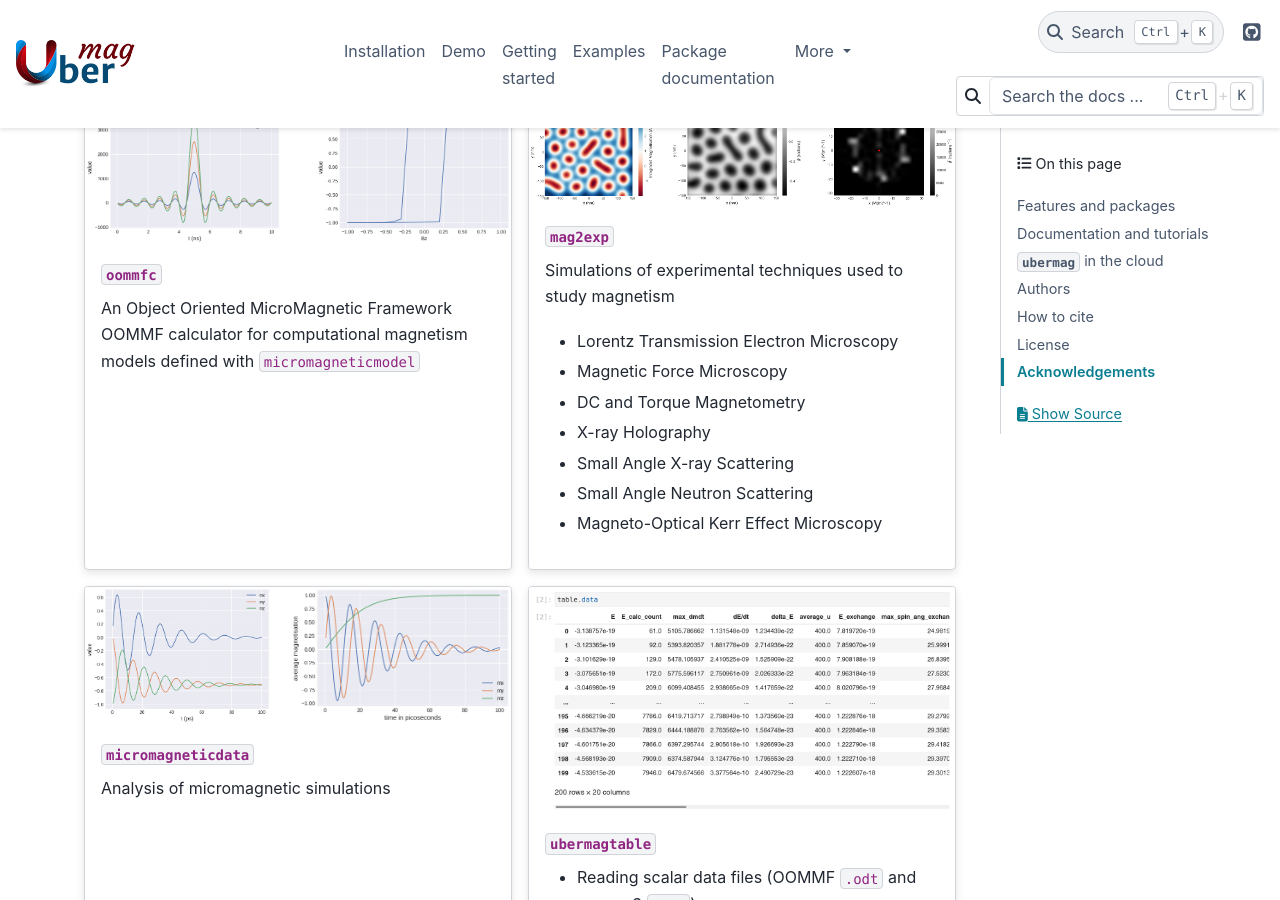
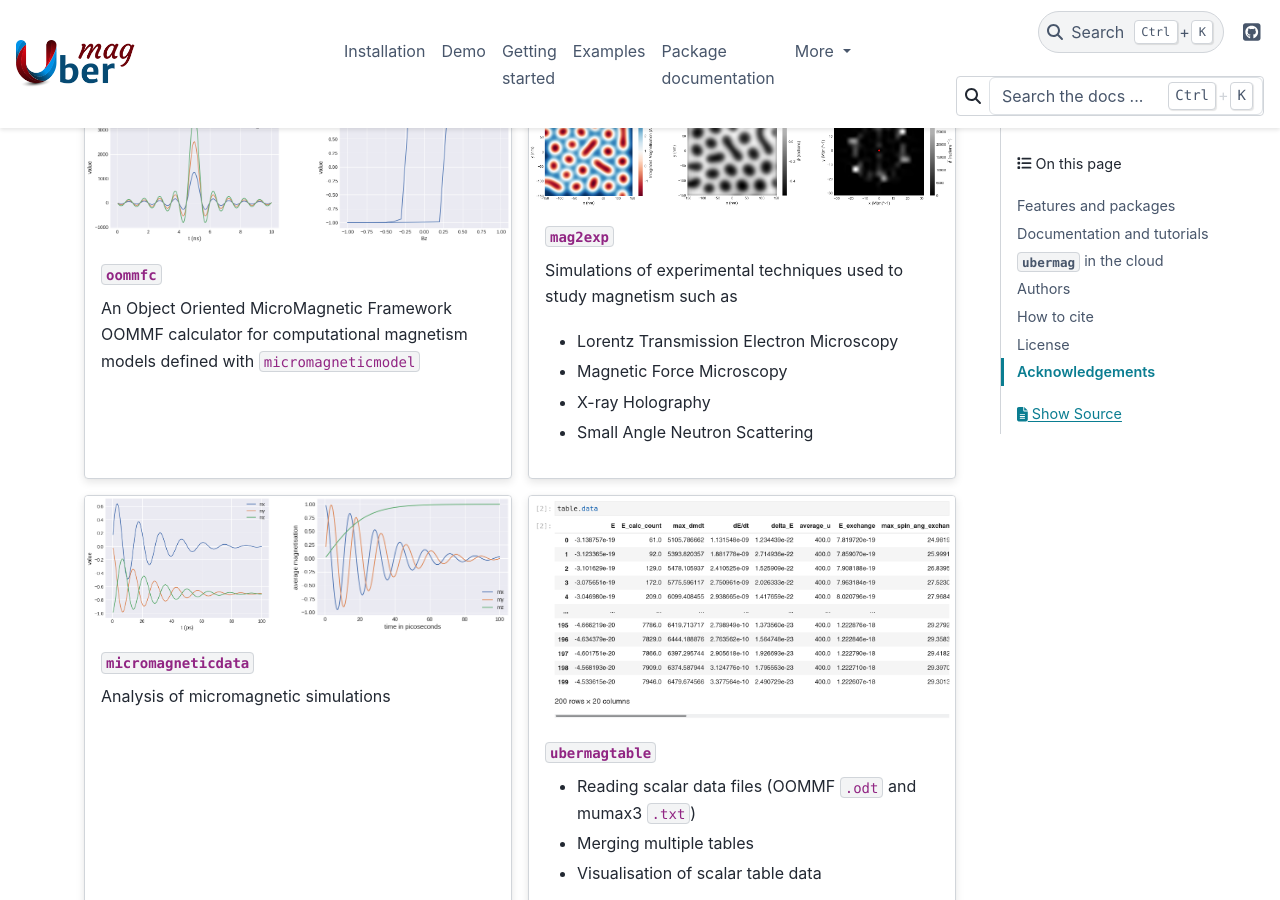
Before and after one commit to ubermag/ubermag.github.io, a Sphinx documentation site: the page built from source/index.rst, in a window 1280 px wide and 900 px high, scrolled down 727 px. Built offline with Sphinx 7.4.7 and the PyData theme 0.15.4, drawn with Linux system fonts in a browser that asks for light colours; pages that are not in the unit, such as notebooks, are missing from menus.

Commit message:
Fewer details about mag2exp

```diff
--- a/source/index.rst
+++ b/source/index.rst
@@ -46,15 +46,12 @@ individual sub-packages can be used in other fields, e.g. fluid dynamics.
    .. grid-item-card:: ``mag2exp``
       :img-top: _static/mag2exp-examples.svg
 
-      Simulations of experimental techniques used to study magnetism
+      Simulations of experimental techniques used to study magnetism such as
 
       - Lorentz Transmission Electron Microscopy
       - Magnetic Force Microscopy
-      - DC and Torque Magnetometry
       - X-ray Holography
-      - Small Angle X-ray Scattering
       - Small Angle Neutron Scattering
-      - Magneto-Optical Kerr Effect Microscopy
 
    .. grid-item-card:: ``micromagneticdata``
       :img-top: _static/analysis-examples.svg
```
